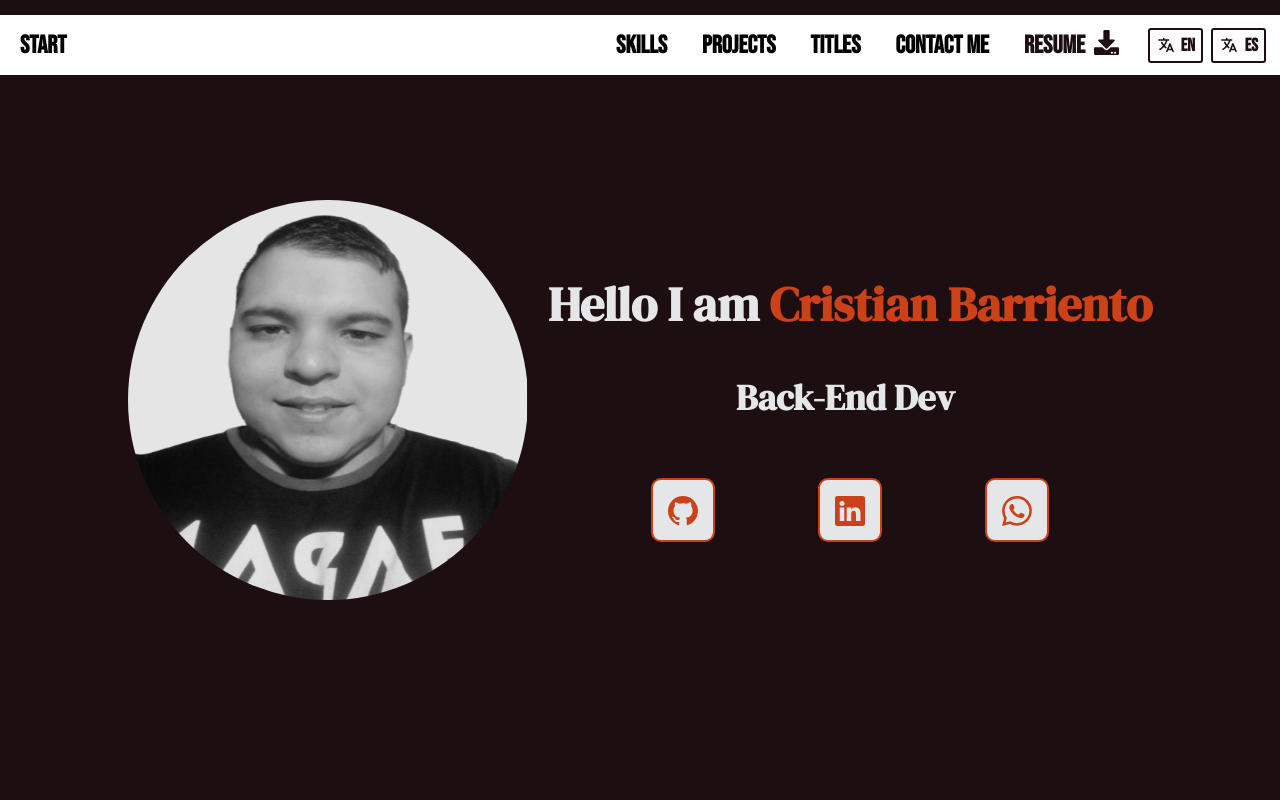
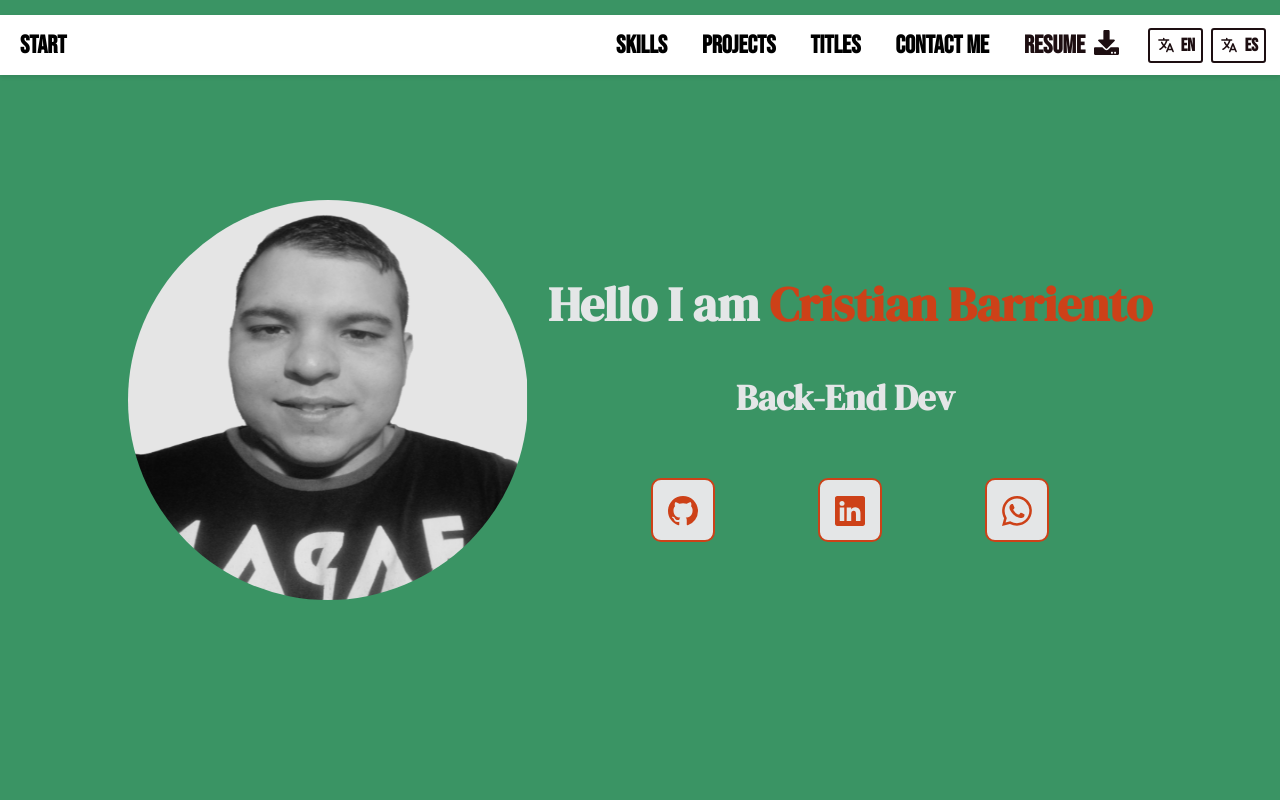
Before and after one commit to cristiangaby112/Portfolio_V2, a React (Create React App) app: page / in a window 1280 px wide. Shown: the top 800 px of the page. Built offline with nearby package versions, Linux system fonts and the light colour scheme.

Commit message:
background change colour

```diff
--- a/src/index.css
+++ b/src/index.css
@@ -3,6 +3,6 @@
 @import url('https://fonts.googleapis.com/css2?family=DM+Serif+Display:ital@0;1&display=swap');
 
 body {
-  background: #1d0e11; /* fallback for old browsers */
+  background: #3a9464; /* fallback for old browsers */
   margin: 0;
 }
```
